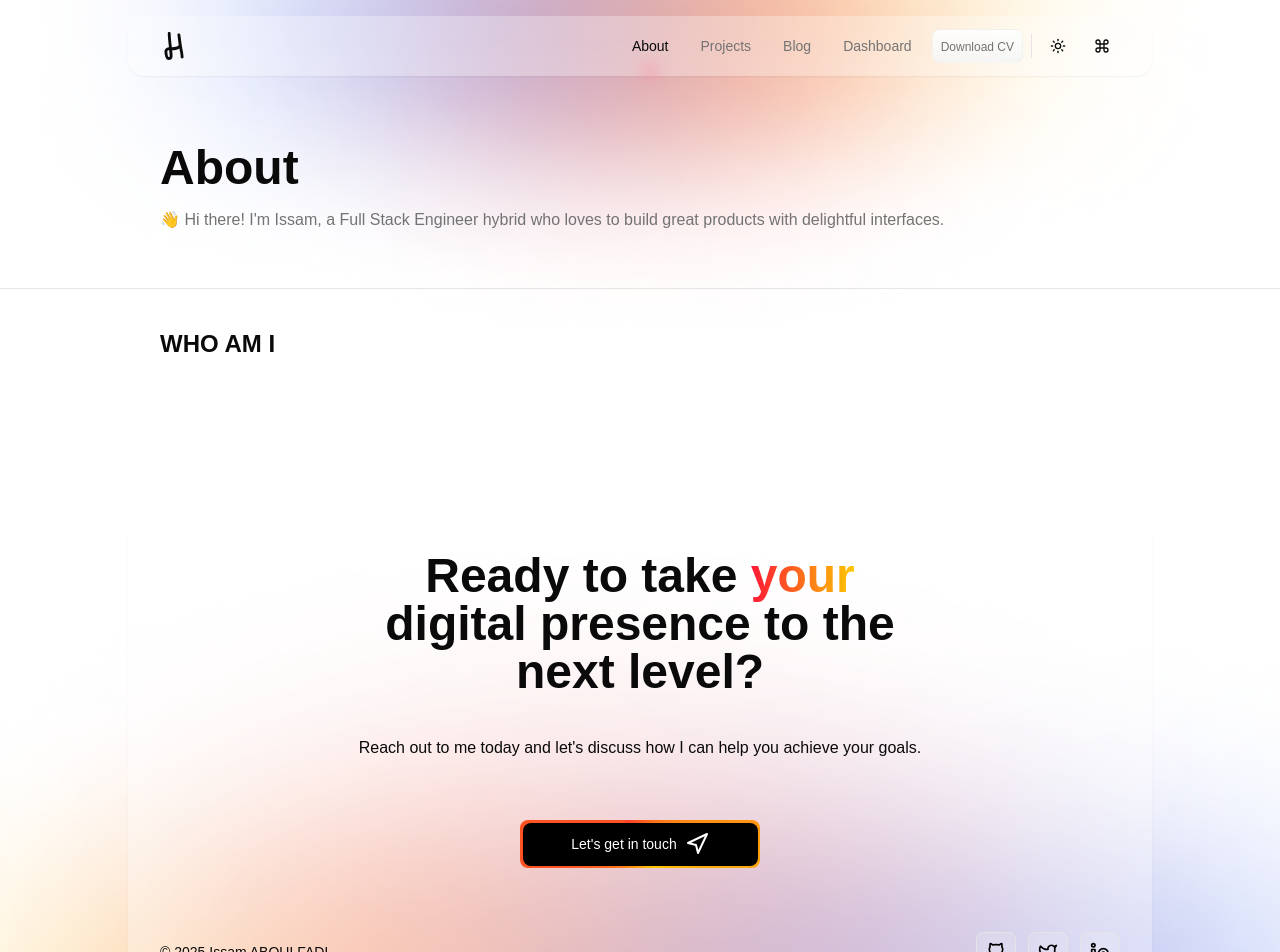
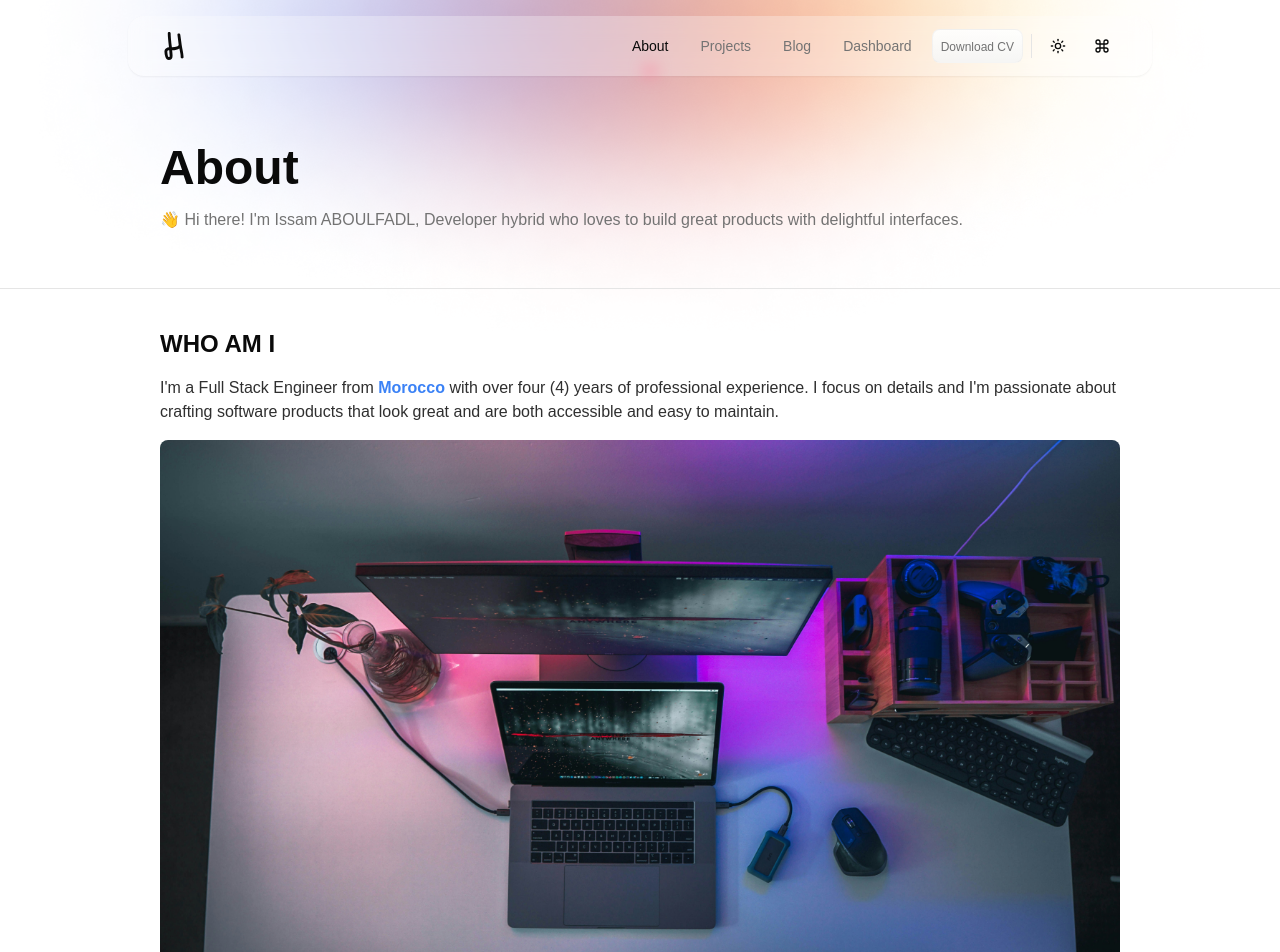
Before and after one commit to Issam-AB/my-portfolio, a Next.js app: page /about in a window 1280 px wide. Shown: the top 952 px of the page. Built offline with nearby package versions, Linux system fonts and the light colour scheme.

Commit message:
feat: enhance About page with detailed personal description and image

```diff
--- a/app/(main)/about/details.tsx
+++ b/app/(main)/about/details.tsx
@@ -1,9 +1,33 @@
+import { BlurImage } from "@/components/ui";
+import Link from "next/link";
 import React from "react";
 
 const AboutDetails = () => {
   return (
     <div>
-      <h2 className="text-2xl font-bold">WHO AM I</h2>
+      <h2 className="scroll-m-32 text-2xl font-bold mb-4">WHO AM I</h2>
+      <p className="text-foreground/85 mb-4">
+        I&apos;m a Full Stack Engineer from{" "}
+        <Link
+          className="font-bold text-blue-500"
+          href={
+            "https://www.google.com/maps/place/Morocco/@31.700686,-12.4432133,6z/data=!3m1!4b1!4m6!3m5!1s0xd0b88619651c58d:0xd9d39381c42cffc3!8m2!3d31.791702!4d-7.09262!16zL20vMDR3Z2g?entry=ttu&g_ep=EgoyMDI1MDEyOS4xIKXMDSoASAFQAw%3D%3D"
+          }
+        >
+          Morocco
+        </Link>{" "}
+        with over four (4) years of professional experience. I focus on details
+        and I&apos;m passionate about crafting software products that look great
+        and are both accessible and easy to maintain.
+      </p>
+
+      <BlurImage
+        src="/images/about-img.jpg"
+        alt="about-picture"
+        width={1000}
+        height={800}
+        imageClassName="rounded-lg"
+      />
     </div>
   );
 };
--- a/app/(main)/about/page.tsx
+++ b/app/(main)/about/page.tsx
@@ -98,7 +98,7 @@ const Page = async (props: PageProps) => {
       <PageTitle
         title={title}
         description={
-          "👋 Hi there! I'm Issam, a Full Stack Engineer hybrid who loves to build great products with delightful interfaces."
+          "👋 Hi there! I'm Issam ABOULFADL, Developer hybrid who loves to build great products with delightful interfaces."
         }
       />
       <AboutDetails />
```
Also changed, not shown: public/images/about-img.jpg (added).
